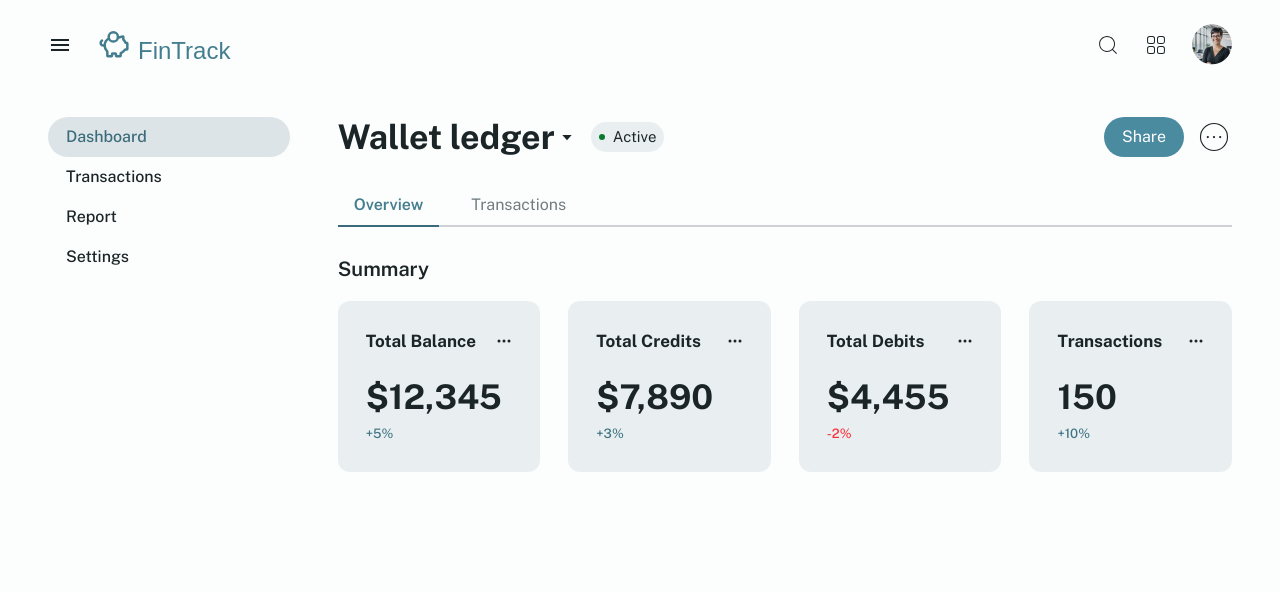
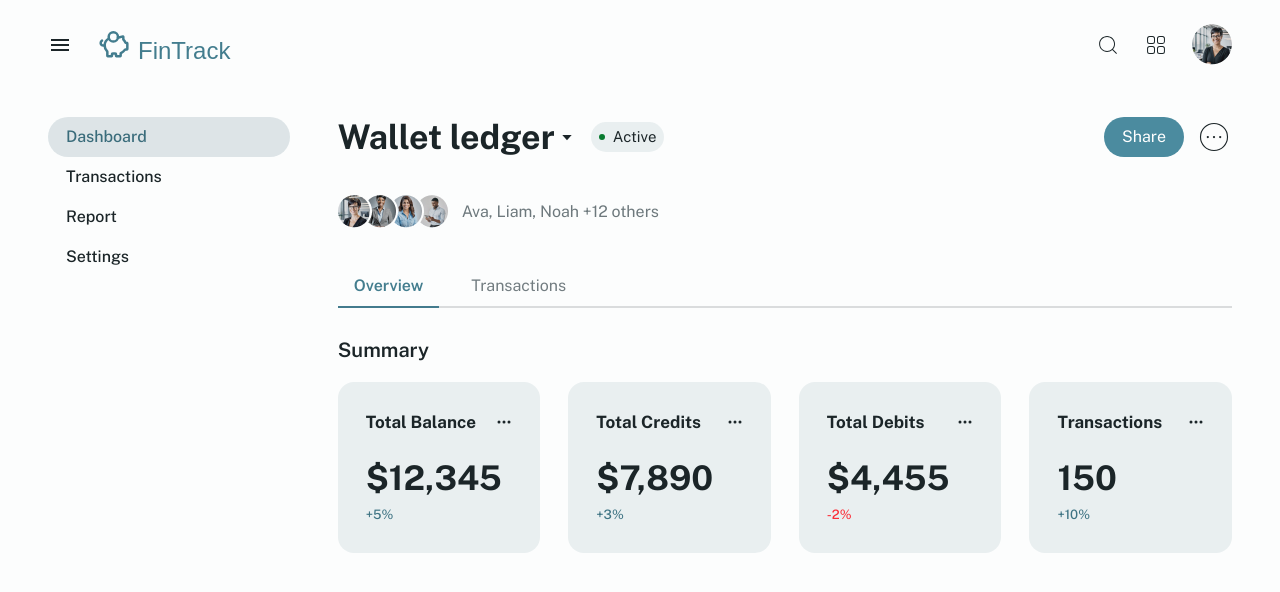
Before and after one commit to osas2211/fintrack, a Next.js app: page / in a window 1280 px wide. Shown: the top 592 px of the page. Built offline with nearby package versions, Linux system fonts and the light colour scheme; a web font is replaced by a local one.

Commit message:
update dashboard header

```diff
--- a/components/Summary.tsx
+++ b/components/Summary.tsx
@@ -32,7 +32,7 @@ export const SummaryCard = ({
   percent: string
 }) => {
   return (
-    <div className="bg-[#34616F]/9 rounded-xl md:p-7 p-4 space-y-[18px]">
+    <div className="bg-[#34616F]/9 rounded-2xl md:p-7 p-4 space-y-[18px]">
       <div className="flex items-center justify-between gap-2">
         <p className="text-sm md:text-[17px] font-bold">{title}</p>
         <BsThreeDots />
--- a/components/Tabs.tsx
+++ b/components/Tabs.tsx
@@ -31,14 +31,14 @@ export const Tabs: React.FC<TabsProps> = ({
             }}
             className={`px-4 py-2 bg-transparent cursor-pointer border-b-2 ${
               active === item.label
-                ? "border-[#437D8E] text-[#437D8E] font-semibold"
+                ? "border-[#4B8B9F] text-[#437D8E] font-semibold"
                 : "border-transparent text-[#15272D]/60"
             }`}
           >
             {item.label}
           </button>
         ))}
-        <div className="absolute bottom-0 left-0 h-[2px] w-full bg-[#15272D]/20" />
+        <div className="absolute bottom-0 left-0 h-[2px] w-full bg-[#15272D]/15" />
       </div>
       <div className="mt-7">
         {items.find((item) => item.label === active)?.component}
--- a/components/pages/Dashboard.tsx
+++ b/components/pages/Dashboard.tsx
@@ -30,6 +30,11 @@ export const Dashboard = () => {
         </div>
       </div>
 
+      <div className="flex items-center gap-3 text-[#15272D]/62 py-2">
+        <img src={"/users-group.png"} />
+        <p>Ava, Liam, Noah +12 others</p>
+      </div>
+
       <div>
         <Tabs default_active="Overview" items={dashboardTabs} />
       </div>
```
Also changed, not shown: public/users-group.png (added).
